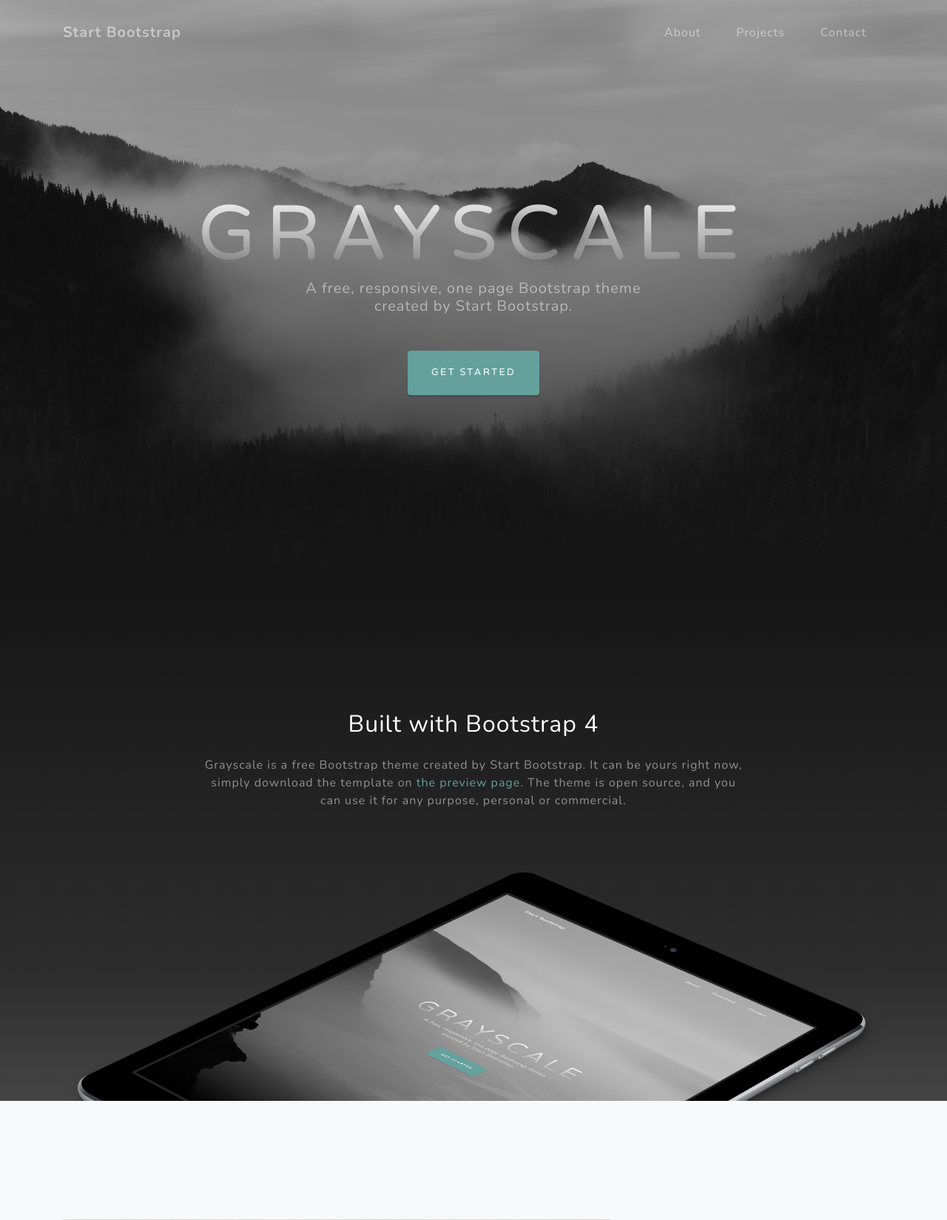
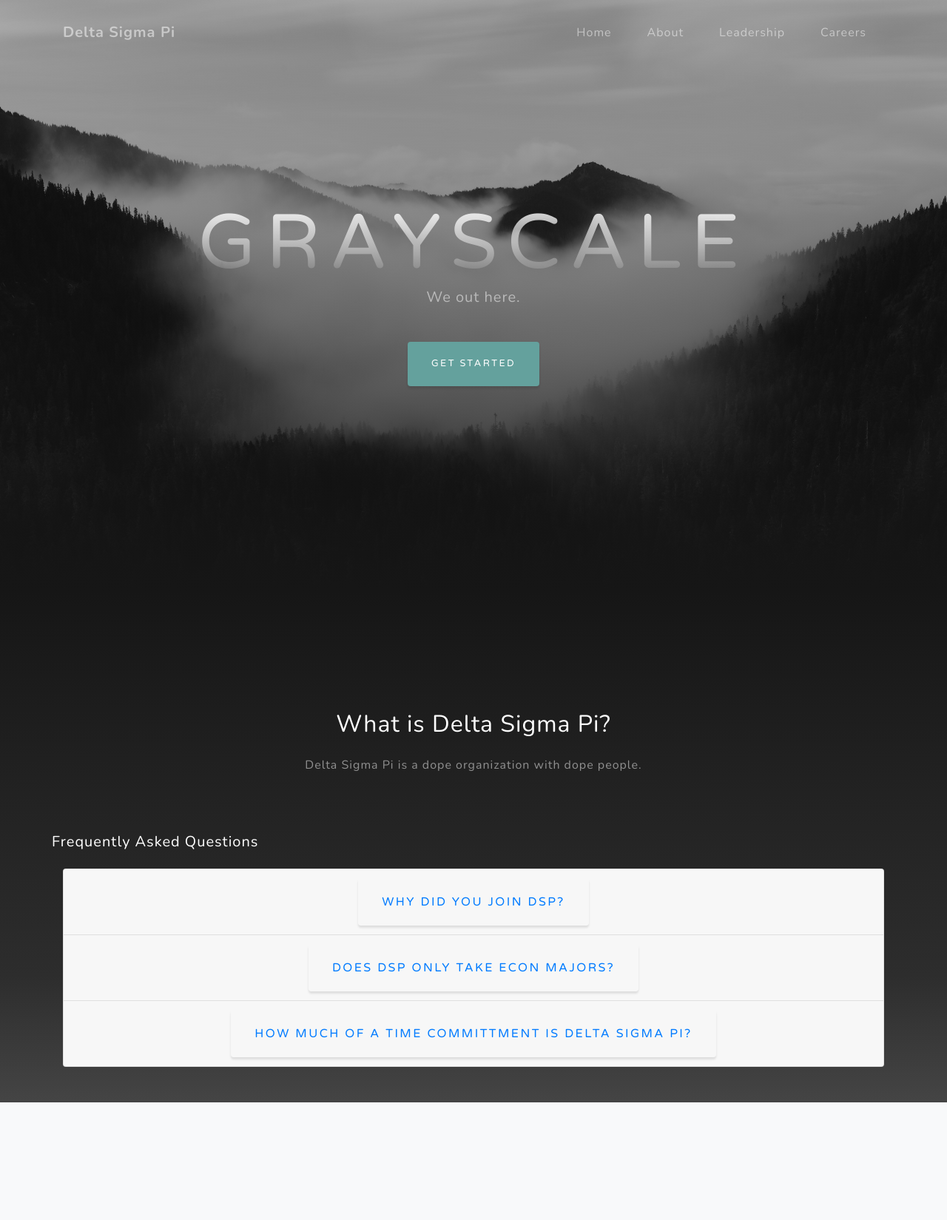
Before and after one commit to kunalupadya/dspwebsite, a Django app: page / in a window 1280 px wide. Shown: the top 1649 px of the page at 74% size. Run offline with Django 3.2, Linux system fonts and the light colour scheme; some libraries are stand-ins or nearby versions.

Commit message:
FAQ section added to about and small edits to nav menu

```diff
--- a/mainwebsite/templates/main/index.html
+++ b/mainwebsite/templates/main/index.html
@@ -29,7 +29,7 @@
   <!-- Navigation -->
   <nav class="navbar navbar-expand-lg navbar-light fixed-top" id="mainNav">
     <div class="container">
-      <a class="navbar-brand js-scroll-trigger" href="#page-top">Start Bootstrap</a>
+      <a class="navbar-brand js-scroll-trigger" href="#page-top">Delta Sigma Pi</a>
       <button class="navbar-toggler navbar-toggler-right" type="button" data-toggle="collapse" data-target="#navbarResponsive" aria-controls="navbarResponsive" aria-expanded="false" aria-label="Toggle navigation">
         Menu
         <i class="fas fa-bars"></i>
@@ -37,13 +37,16 @@
       <div class="collapse navbar-collapse" id="navbarResponsive">
         <ul class="navbar-nav ml-auto">
           <li class="nav-item">
+            <a class="nav-link js-scroll-trigger" href="#page-top">Home</a>
+          </li>
+          <li class="nav-item">
             <a class="nav-link js-scroll-trigger" href="#about">About</a>
           </li>
           <li class="nav-item">
-            <a class="nav-link js-scroll-trigger" href="#projects">Projects</a>
+            <a class="nav-link js-scroll-trigger" href="#projects">Leadership</a>
           </li>
           <li class="nav-item">
-            <a class="nav-link js-scroll-trigger" href="#signup">Contact</a>
+            <a class="nav-link js-scroll-trigger" href="#signup">Careers</a>
           </li>
         </ul>
       </div>
@@ -55,7 +58,7 @@
     <div class="container d-flex h-100 align-items-center">
       <div class="mx-auto text-center">
         <h1 class="mx-auto my-0 text-uppercase">Grayscale</h1>
-        <h2 class="text-white-50 mx-auto mt-2 mb-5">A free, responsive, one page Bootstrap theme created by Start Bootstrap.</h2>
+        <h2 class="text-white-50 mx-auto mt-2 mb-5">We out here.</h2>
         <a href="#about" class="btn btn-primary js-scroll-trigger">Get Started</a>
       </div>
     </div>
@@ -66,13 +69,64 @@
     <div class="container">
       <div class="row">
         <div class="col-lg-8 mx-auto">
-          <h2 class="text-white mb-4">Built with Bootstrap 4</h2>
-          <p class="text-white-50">Grayscale is a free Bootstrap theme created by Start Bootstrap. It can be yours right now, simply download the template on
-            <a href="http://startbootstrap.com/template-overviews/grayscale/">the preview page</a>. The theme is open source, and you can use it for any purpose, personal or commercial.</p>
+          <h2 class="text-white mb-4">What is Delta Sigma Pi?</h2>
+          <p class="text-white-50">Delta Sigma Pi is a dope organization with dope people.</p>
         </div>
       </div>
-      <img src="{% static 'main/img/ipad.png' %}" class="img-fluid" alt="">
+      <div class="row">
+          <h5 class="text-white mb-4">Frequently Asked Questions</h5>
+      </div>
+        <div class="accordion" id="accordionExample">
+          <div class="card">
+            <div class="card-header" id="headingOne">
+              <h5 class="mb-0">
+                <button class="btn btn-link collapsed" type="button" data-toggle="collapse" data-target="#collapseOne" aria-expanded="false" aria-controls="collapseOne">
+                  Why did you join DSP?
+                </button>
+              </h5>
+            </div>
+
+            <div id="collapseOne" class="collapse" aria-labelledby="headingOne" data-parent="#accordionExample">
+              <div class="card-body">
+                  Answer
+              </div>
+            </div>
+          </div>
+          <div class="card">
+            <div class="card-header" id="headingTwo">
+              <h5 class="mb-0">
+                <button class="btn btn-link collapsed" type="button" data-toggle="collapse" data-target="#collapseTwo" aria-expanded="false" aria-controls="collapseTwo">
+                  Does DSP only take Econ majors?
+                </button>
+              </h5>
+            </div>
+            <div id="collapseTwo" class="collapse" aria-labelledby="headingTwo" data-parent="#accordionExample">
+              <div class="card-body">
+                  Answer
+              </div>
+            </div>
+          </div>
+          <div class="card">
+            <div class="card-header" id="headingThree">
+              <h5 class="mb-0">
+                <button class="btn btn-link collapsed" type="button" data-toggle="collapse" data-target="#collapseThree" aria-expanded="false" aria-controls="collapseThree">
+                  How much of a time committment is Delta Sigma Pi?
+                </button>
+              </h5>
+            </div>
+            <div id="collapseThree" class="collapse" aria-labelledby="headingThree" data-parent="#accordionExample">
+              <div class="card-body">
+                  Answer
+              </div>
+            </div>
+          </div>
+        </div>
+        {#These breaks are currently here for aesthethic purposes, but you will probably also need them as a buffer before the pillars#}
+        <br>
+        <br>
+
     </div>
+
   </section>
 
   <!-- Projects Section -->
```
Also changed, not shown: db.sqlite3.
